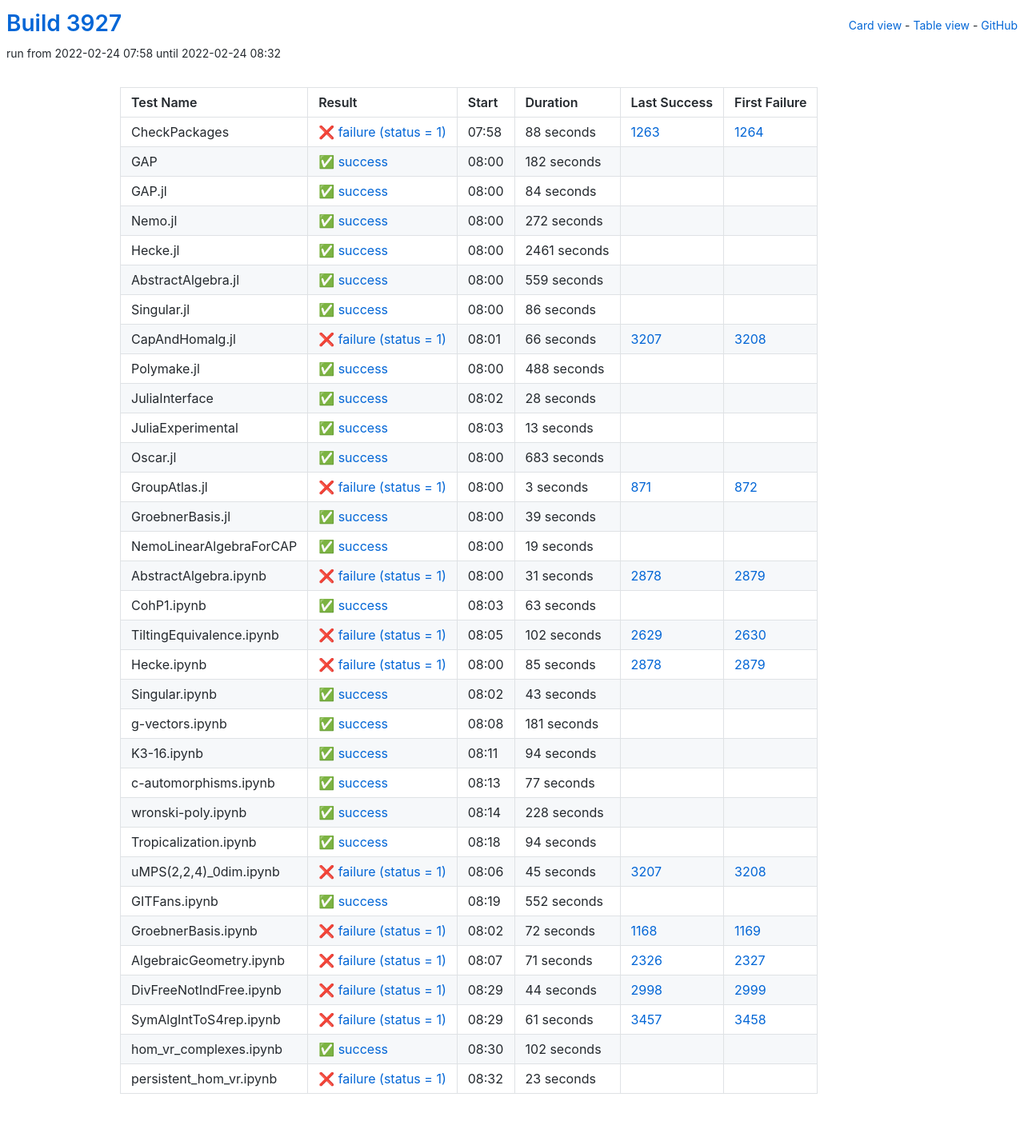
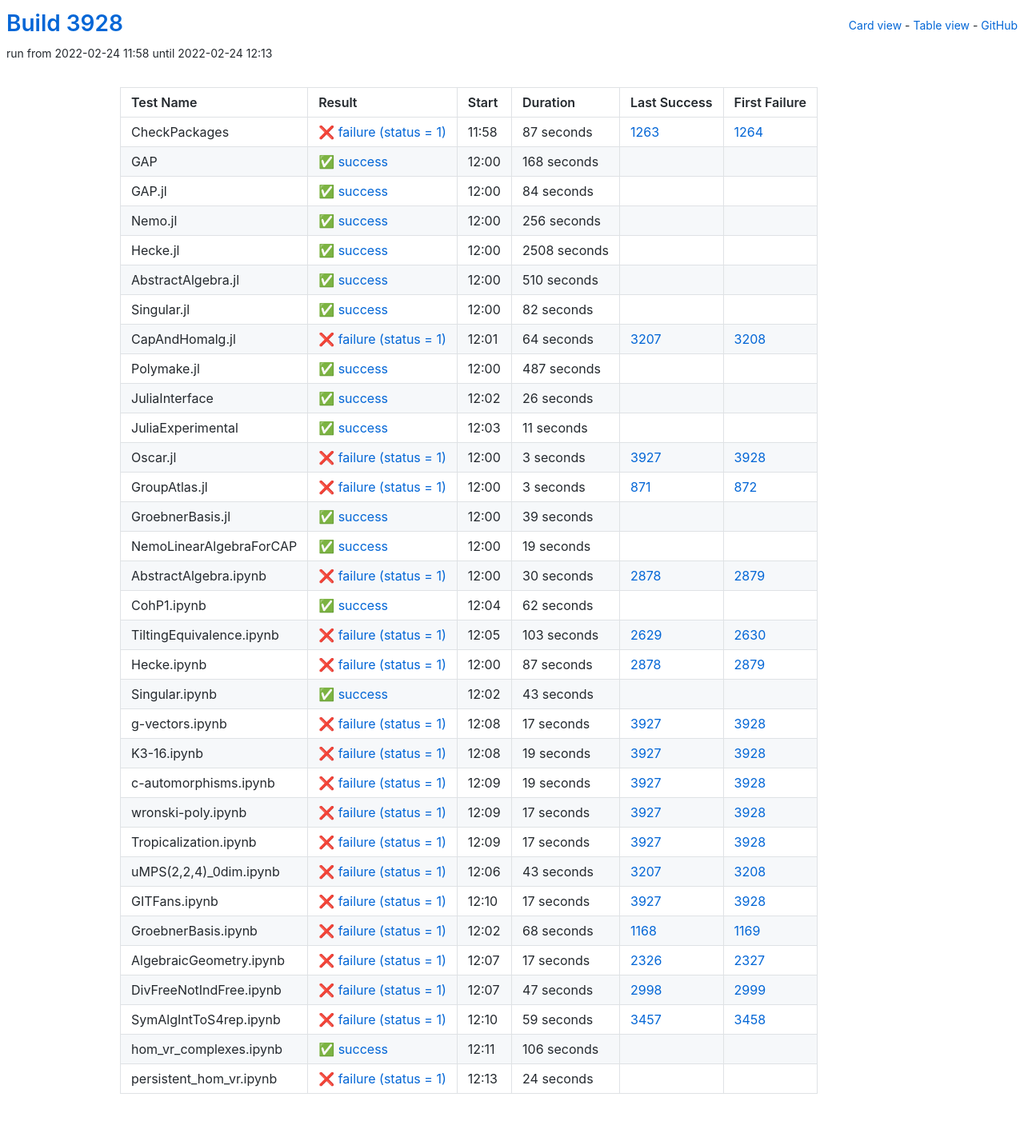
Before and after one commit to oscar-system/oscar-ci-status-stable, a Jekyll site: the page built from table.html, in a window 1280 px wide. Shown: the whole page at 80% size. Built offline with Jekyll 4.4.1, drawn with Linux system fonts in a browser that asks for light colours.

Commit message:
Build #3928

```diff
--- a/_data/ci.yml
+++ b/_data/ci.yml
@@ -1,6 +1,6 @@
 ---
-build: 3927
-build_url: https://oscarci.mathematik.uni-kl.de/job/oscar-stable/3927/
+build: 3928
+build_url: https://oscarci.mathematik.uni-kl.de/job/oscar-stable/3928/
 job: oscar-stable
 organization: oscar-system
 repo: oscar-ci-status-stable
@@ -8,32 +8,32 @@ repourl: https://github.com/oscar-system/oscar-ci-status-stable
 tests:
 - name: CheckPackages
   id: checkpackages
-  log: https://oscarci.mathematik.uni-kl.de/job/oscar-stable/3927/artifact/logs/build-3927/CheckPackages.log
-  start: 2022-02-24 07:58
+  log: https://oscarci.mathematik.uni-kl.de/job/oscar-stable/3928/artifact/logs/build-3928/CheckPackages.log
+  start: 2022-02-24 11:58
   success: false
   exitcode: 1
   status: failure
-  duration: 88
+  duration: 87
   last_success: 1263
   last_success_url: https://oscarci.mathematik.uni-kl.de/job/oscar-stable/1263/
   first_failure: 1264
   first_failure_url: https://oscarci.mathematik.uni-kl.de/job/oscar-stable/1264/
 - name: GAP
   id: gap
-  log: https://oscarci.mathematik.uni-kl.de/job/oscar-stable/3927/artifact/logs/build-3927/GAP.log
-  start: 2022-02-24 08:00
+  log: https://oscarci.mathematik.uni-kl.de/job/oscar-stable/3928/artifact/logs/build-3928/GAP.log
+  start: 2022-02-24 12:00
   success: true
   exitcode: 0
   status: success
-  duration: 182
+  duration: 168
   last_success: false
   last_success_url:
   first_failure: false
   first_failure_url:
 - name: GAP.jl
   id: gap-jl
-  log: https://oscarci.mathematik.uni-kl.de/job/oscar-stable/3927/artifact/logs/build-3927/GAP.jl.log
-  start: 2022-02-24 08:00
+  log: https://oscarci.mathematik.uni-kl.de/job/oscar-stable/3928/artifact/logs/build-3928/GAP.jl.log
+  start: 2022-02-24 12:00
   success: true
   exitcode: 0
   status: success
@@ -44,116 +44,116 @@ tests:
   first_failure_url:
 - name: Nemo.jl
   id: nemo-jl
-  log: https://oscarci.mathematik.uni-kl.de/job/oscar-stable/3927/artifact/logs/build-3927/Nemo.jl.log
-  start: 2022-02-24 08:00
+  log: https://oscarci.mathematik.uni-kl.de/job/oscar-stable/3928/artifact/logs/build-3928/Nemo.jl.log
+  start: 2022-02-24 12:00
   success: true
   exitcode: 0
   status: success
-  duration: 272
+  duration: 256
   last_success: false
   last_success_url:
   first_failure: false
   first_failure_url:
 - name: Hecke.jl
   id: hecke-jl
-  log: https://oscarci.mathematik.uni-kl.de/job/oscar-stable/3927/artifact/logs/build-3927/Hecke.jl.log
-  start: 2022-02-24 08:00
+  log: https://oscarci.mathematik.uni-kl.de/job/oscar-stable/3928/artifact/logs/build-3928/Hecke.jl.log
+  start: 2022-02-24 12:00
   success: true
   exitcode: 0
   status: success
-  duration: 2461
+  duration: 2508
   last_success: false
   last_success_url:
   first_failure: false
   first_failure_url:
 - name: AbstractAlgebra.jl
   id: abstractalgebra-jl
-  log: https://oscarci.mathematik.uni-kl.de/job/oscar-stable/3927/artifact/logs/build-3927/AbstractAlgebra.jl.log
-  start: 2022-02-24 08:00
+  log: https://oscarci.mathematik.uni-kl.de/job/oscar-stable/3928/artifact/logs/build-3928/AbstractAlgebra.jl.log
+  start: 2022-02-24 12:00
   success: true
   exitcode: 0
   status: success
-  duration: 559
+  duration: 510
   last_success: false
   last_success_url:
   first_failure: false
   first_failure_url:
 - name: Singular.jl
   id: singular-jl
-  log: https://oscarci.mathematik.uni-kl.de/job/oscar-stable/3927/artifact/logs/build-3927/Singular.jl.log
-  start: 2022-02-24 08:00
+  log: https://oscarci.mathematik.uni-kl.de/job/oscar-stable/3928/artifact/logs/build-3928/Singular.jl.log
+  start: 2022-02-24 12:00
   success: true
   exitcode: 0
   status: success
-  duration: 86
+  duration: 82
   last_success: false
   last_success_url:
   first_failure: false
   first_failure_url:
 - name: CapAndHomalg.jl
   id: capandhomalg-jl
-  log: https://oscarci.mathematik.uni-kl.de/job/oscar-stable/3927/artifact/logs/build-3927/CapAndHomalg.jl.log
-  start: 2022-02-24 08:01
+  log: https://oscarci.mathematik.uni-kl.de/job/oscar-stable/3928/artifact/logs/build-3928/CapAndHomalg.jl.log
+  start: 2022-02-24 12:01
   success: false
   exitcode: 1
   status: failure
-  duration: 66
+  duration: 64
   last_success: 3207
   last_success_url: https://oscarci.mathematik.uni-kl.de/job/oscar-stable/3207/
   first_failure: 3208
   first_failure_url: https://oscarci.mathematik.uni-kl.de/job/oscar-stable/3208/
 - name: Polymake.jl
   id: polymake-jl
-  log: https://oscarci.mathematik.uni-kl.de/job/oscar-stable/3927/artifact/logs/build-3927/Polymake.jl.log
-  start: 2022-02-24 08:00
+  log: https://oscarci.mathematik.uni-kl.de/job/oscar-stable/3928/artifact/logs/build-3928/Polymake.jl.log
+  start: 2022-02-24 12:00
   success: true
   exitcode: 0
   status: success
-  duration: 488
+  duration: 487
   last_success: false
   last_success_url:
   first_failure: false
   first_failure_url:
 - name: JuliaInterface
   id: juliainterface
-  log: https://oscarci.mathematik.uni-kl.de/job/oscar-stable/3927/artifact/logs/build-3927/JuliaInterface.log
-  start: 2022-02-24 08:02
+  log: https://oscarci.mathematik.uni-kl.de/job/oscar-stable/3928/artifact/logs/build-3928/JuliaInterface.log
+  start: 2022-02-24 12:02
   success: true
   exitcode: 0
   status: success
-  duration: 28
+  duration: 26
   last_success: false
   last_success_url:
   first_failure: false
   first_failure_url:
 - name: JuliaExperimental
   id: juliaexperimental
-  log: https://oscarci.mathematik.uni-kl.de/job/oscar-stable/3927/artifact/logs/build-3927/JuliaExperimental.log
-  start: 2022-02-24 08:03
+  log: https://oscarci.mathematik.uni-kl.de/job/oscar-stable/3928/artifact/logs/build-3928/JuliaExperimental.log
+  start: 2022-02-24 12:03
   success: true
   exitcode: 0
   status: success
-  duration: 13
+  duration: 11
   last_success: false
   last_success_url:
   first_failure: false
   first_failure_url:
 - name: Oscar.jl
   id: oscar-jl
-  log: https://oscarci.mathematik.uni-kl.de/job/oscar-stable/3927/artifact/logs/build-3927/Oscar.jl.log
-  start: 2022-02-24 08:00
-  success: true
-  exitcode: 0
-  status: success
-  duration: 683
-  last_success: false
-  last_success_url:
-  first_failure: false
-  first_failure_url:
+  log: https://oscarci.mathematik.uni-kl.de/job/oscar-stable/3928/artifact/logs/build-3928/Oscar.jl.log
+  start: 2022-02-24 12:00
+  success: false
+  exitcode: 1
+  status: failure
+  duration: 3
+  last_success: 3927
+  last_success_url: https://oscarci.mathematik.uni-kl.de/job/oscar-stable/3927/
+  first_failure: 3928
+  first_failure_url: https://oscarci.mathematik.uni-kl.de/job/oscar-stable/3928/
 - name: GroupAtlas.jl
   id: groupatlas-jl
-  log: https://oscarci.mathematik.uni-kl.de/job/oscar-stable/3927/artifact/logs/build-3927/GroupAtlas.jl.log
-  start: 2022-02-24 08:00
+  log: https://oscarci.mathematik.uni-kl.de/job/oscar-stable/3928/artifact/logs/build-3928/GroupAtlas.jl.log
+  start: 2022-02-24 12:00
   success: false
   exitcode: 1
   status: failure
@@ -164,8 +164,8 @@ tests:
   first_failure_url: https://oscarci.mathematik.uni-kl.de/job/oscar-stable/872/
 - name: GroebnerBasis.jl
   id: groebnerbasis-jl
-  log: https://oscarci.mathematik.uni-kl.de/job/oscar-stable/3927/artifact/logs/build-3927/GroebnerBasis.jl.log
-  start: 2022-02-24 08:00
+  log: https://oscarci.mathematik.uni-kl.de/job/oscar-stable/3928/artifact/logs/build-3928/GroebnerBasis.jl.log
+  start: 2022-02-24 12:00
   success: true
   exitcode: 0
   status: success
@@ -176,8 +176,8 @@ tests:
   first_failure_url:
 - name: NemoLinearAlgebraForCAP
   id: nemolinearalgebraforcap
-  log: https://oscarci.mathematik.uni-kl.de/job/oscar-stable/3927/artifact/logs/build-3927/NemoLinearAlgebraForCAP.log
-  start: 2022-02-24 08:00
+  log: https://oscarci.mathematik.uni-kl.de/job/oscar-stable/3928/artifact/logs/build-3928/NemoLinearAlgebraForCAP.log
+  start: 2022-02-24 12:00
   success: true
   exitcode: 0
   status: success
@@ -188,56 +188,56 @@ tests:
   first_failure_url:
 - name: AbstractAlgebra.ipynb
   id: abstractalgebra-ipynb
-  log: https://oscarci.mathematik.uni-kl.de/job/oscar-stable/3927/artifact/logs/build-3927/AbstractAlgebra.ipynb.log
-  start: 2022-02-24 08:00
+  log: https://oscarci.mathematik.uni-kl.de/job/oscar-stable/3928/artifact/logs/build-3928/AbstractAlgebra.ipynb.log
+  start: 2022-02-24 12:00
   success: false
   exitcode: 1
   status: failure
-  duration: 31
+  duration: 30
   last_success: 2878
   last_success_url: https://oscarci.mathematik.uni-kl.de/job/oscar-stable/2878/
   first_failure: 2879
   first_failure_url: https://oscarci.mathematik.uni-kl.de/job/oscar-stable/2879/
 - name: CohP1.ipynb
   id: cohp1-ipynb
-  log: https://oscarci.mathematik.uni-kl.de/job/oscar-stable/3927/artifact/logs/build-3927/CohP1.ipynb.log
-  start: 2022-02-24 08:03
+  log: https://oscarci.mathematik.uni-kl.de/job/oscar-stable/3928/artifact/logs/build-3928/CohP1.ipynb.log
+  start: 2022-02-24 12:04
   success: true
   exitcode: 0
   status: success
-  duration: 63
+  duration: 62
   last_success: false
   last_success_url:
   first_failure: false
   first_failure_url:
 - name: TiltingEquivalence.ipynb
   id: tiltingequivalence-ipynb
-  log: https://oscarci.mathematik.uni-kl.de/job/oscar-stable/3927/artifact/logs/build-3927/TiltingEquivalence.ipynb.log
-  start: 2022-02-24 08:05
+  log: https://oscarci.mathematik.uni-kl.de/job/oscar-stable/3928/artifact/logs/build-3928/TiltingEquivalence.ipynb.log
+  start: 2022-02-24 12:05
   success: false
   exitcode: 1
   status: failure
-  duration: 102
+  duration: 103
   last_success: 2629
   last_success_url: https://oscarci.mathematik.uni-kl.de/job/oscar-stable/2629/
   first_failure: 2630
   first_failure_url: https://oscarci.mathematik.uni-kl.de/job/oscar-stable/2630/
 - name: Hecke.ipynb
   id: hecke-ipynb
-  log: https://oscarci.mathematik.uni-kl.de/job/oscar-stable/3927/artifact/logs/build-3927/Hecke.ipynb.log
-  start: 2022-02-24 08:00
+  log: https://oscarci.mathematik.uni-kl.de/job/oscar-stable/3928/artifact/logs/build-3928/Hecke.ipynb.log
+  start: 2022-02-24 12:00
   success: false
   exitcode: 1
   status: failure
-  duration: 85
+  duration: 87
   last_success: 2878
   last_success_url: https://oscarci.mathematik.uni-kl.de/job/oscar-stable/2878/
   first_failure: 2879
   first_failure_url: https://oscarci.mathematik.uni-kl.de/job/oscar-stable/2879/
 - name: Singular.ipynb
   id: singular-ipynb
-  log: https://oscarci.mathematik.uni-kl.de/job/oscar-stable/3927/artifact/logs/build-3927/Singular.ipynb.log
-  start: 2022-02-24 08:02
+  log: https://oscarci.mathematik.uni-kl.de/job/oscar-stable/3928/artifact/logs/build-3928/Singular.ipynb.log
+  start: 2022-02-24 12:02
   success: true
   exitcode: 0
   status: success
@@ -248,156 +248,156 @@ tests:
   first_failure_url:
 - name: g-vectors.ipynb
   id: g-vectors-ipynb
-  log: https://oscarci.mathematik.uni-kl.de/job/oscar-stable/3927/artifact/logs/build-3927/g-vectors.ipynb.log
-  start: 2022-02-24 08:08
-  success: true
-  exitcode: 0
-  status: success
-  duration: 181
-  last_success: false
-  last_success_url:
-  first_failure: false
-  first_failure_url:
-- name: K3-16.ipynb
-  id: k3-16-ipynb
-  log: https://oscarci.mathematik.uni-kl.de/job/oscar-stable/3927/artifact/logs/build-3927/K3-16.ipynb.log
-  start: 2022-02-24 08:11
-  success: true
-  exitcode: 0
-  status: success
-  duration: 94
-  last_success: false
-  last_success_url:
-  first_failure: false
-  first_failure_url:
-- name: c-automorphisms.ipynb
-  id: c-automorphisms-ipynb
-  log: https://oscarci.mathematik.uni-kl.de/job/oscar-stable/3927/artifact/logs/build-3927/c-automorphisms.ipynb.log
-  start: 2022-02-24 08:13
-  success: true
-  exitcode: 0
-  status: success
-  duration: 77
-  last_success: false
-  last_success_url:
-  first_failure: false
-  first_failure_url:
-- name: wronski-poly.ipynb
-  id: wronski-poly-ipynb
-  log: https://oscarci.mathematik.uni-kl.de/job/oscar-stable/3927/artifact/logs/build-3927/wronski-poly.ipynb.log
-  start: 2022-02-24 08:14
-  success: true
-  exitcode: 0
-  status: success
-  duration: 228
-  last_success: false
-  last_success_url:
-  first_failure: false
-  first_failure_url:
-- name: Tropicalization.ipynb
-  id: tropicalization-ipynb
-  log: https://oscarci.mathematik.uni-kl.de/job/oscar-stable/3927/artifact/logs/build-3927/Tropicalization.ipynb.log
-  start: 2022-02-24 08:18
-  success: true
-  exitcode: 0
-  status: success
-  duration: 94
-  last_success: false
-  last_success_url:
-  first_failure: false
-  first_failure_url:
-- name: uMPS(2,2,4)_0dim.ipynb
-  id: umps-2-2-4-0dim-ipynb
-  log: https://oscarci.mathematik.uni-kl.de/job/oscar-stable/3927/artifact/logs/build-3927/uMPS-2-2-4-_0dim.ipynb.log
-  start: 2022-02-24 08:06
+  log: https://oscarci.mathematik.uni-kl.de/job/oscar-stable/3928/artifact/logs/build-3928/g-vectors.ipynb.log
+  start: 2022-02-24 12:08
   success: false
   exitcode: 1
   status: failure
-  duration: 45
+  duration: 17
+  last_success: 3927
+  last_success_url: https://oscarci.mathematik.uni-kl.de/job/oscar-stable/3927/
+  first_failure: 3928
+  first_failure_url: https://oscarci.mathematik.uni-kl.de/job/oscar-stable/3928/
+- name: K3-16.ipynb
+  id: k3-16-ipynb
+  log: https://oscarci.mathematik.uni-kl.de/job/oscar-stable/3928/artifact/logs/build-3928/K3-16.ipynb.log
+  start: 2022-02-24 12:08
+  success: false
+  exitcode: 1
+  status: failure
+  duration: 19
+  last_success: 3927
+  last_success_url: https://oscarci.mathematik.uni-kl.de/job/oscar-stable/3927/
+  first_failure: 3928
+  first_failure_url: https://oscarci.mathematik.uni-kl.de/job/oscar-stable/3928/
+- name: c-automorphisms.ipynb
+  id: c-automorphisms-ipynb
+  log: https://oscarci.mathematik.uni-kl.de/job/oscar-stable/3928/artifact/logs/build-3928/c-automorphisms.ipynb.log
+  start: 2022-02-24 12:09
+  success: false
+  exitcode: 1
+  status: failure
+  duration: 19
+  last_success: 3927
+  last_success_url: https://oscarci.mathematik.uni-kl.de/job/oscar-stable/3927/
+  first_failure: 3928
+  first_failure_url: https://oscarci.mathematik.uni-kl.de/job/oscar-stable/3928/
+- name: wronski-poly.ipynb
+  id: wronski-poly-ipynb
+  log: https://oscarci.mathematik.uni-kl.de/job/oscar-stable/3928/artifact/logs/build-3928/wronski-poly.ipynb.log
+  start: 2022-02-24 12:09
+  success: false
+  exitcode: 1
+  status: failure
+  duration: 17
+  last_success: 3927
+  last_success_url: https://oscarci.mathematik.uni-kl.de/job/oscar-stable/3927/
+  first_failure: 3928
+  first_failure_url: https://oscarci.mathematik.uni-kl.de/job/oscar-stable/3928/
+- name: Tropicalization.ipynb
+  id: tropicalization-ipynb
+  log: https://oscarci.mathematik.uni-kl.de/job/oscar-stable/3928/artifact/logs/build-3928/Tropicalization.ipynb.log
+  start: 2022-02-24 12:09
+  success: false
+  exitcode: 1
+  status: failure
+  duration: 17
+  last_success: 3927
+  last_success_url: https://oscarci.mathematik.uni-kl.de/job/oscar-stable/3927/
+  first_failure: 3928
+  first_failure_url: https://oscarci.mathematik.uni-kl.de/job/oscar-stable/3928/
+- name: uMPS(2,2,4)_0dim.ipynb
+  id: umps-2-2-4-0dim-ipynb
+  log: https://oscarci.mathematik.uni-kl.de/job/oscar-stable/3928/artifact/logs/build-3928/uMPS-2-2-4-_0dim.ipynb.log
+  start: 2022-02-24 12:06
+  success: false
+  exitcode: 1
+  status: failure
+  duration: 43
   last_success: 3207
   last_success_url: https://oscarci.mathematik.uni-kl.de/job/oscar-stable/3207/
   first_failure: 3208
   first_failure_url: https://oscarci.mathematik.uni-kl.de/job/oscar-stable/3208/
 - name: GITFans.ipynb
   id: gitfans-ipynb
-  log: https://oscarci.mathematik.uni-kl.de/job/oscar-stable/3927/artifact/logs/build-3927/GITFans.ipynb.log
-  start: 2022-02-24 08:19
-  success: true
-  exitcode: 0
-  status: success
-  duration: 552
-  last_success: false
-  last_success_url:
-  first_failure: false
-  first_failure_url:
-- name: GroebnerBasis.ipynb
-  id: groebnerbasis-ipynb
-  log: https://oscarci.mathematik.uni-kl.de/job/oscar-stable/3927/artifact/logs/build-3927/GroebnerBasis.ipynb.log
-  start: 2022-02-24 08:02
+  log: https://oscarci.mathematik.uni-kl.de/job/oscar-stable/3928/artifact/logs/build-3928/GITFans.ipynb.log
+  start: 2022-02-24 12:10
   success: false
   exitcode: 1
   status: failure
-  duration: 72
+  duration: 17
+  last_success: 3927
+  last_success_url: https://oscarci.mathematik.uni-kl.de/job/oscar-stable/3927/
+  first_failure: 3928
+  first_failure_url: https://oscarci.mathematik.uni-kl.de/job/oscar-stable/3928/
+- name: GroebnerBasis.ipynb
+  id: groebnerbasis-ipynb
+  log: https://oscarci.mathematik.uni-kl.de/job/oscar-stable/3928/artifact/logs/build-3928/GroebnerBasis.ipynb.log
+  start: 2022-02-24 12:02
+  success: false
+  exitcode: 1
+  status: failure
+  duration: 68
   last_success: 1168
   last_success_url: https://oscarci.mathematik.uni-kl.de/job/oscar-stable/1168/
   first_failure: 1169
   first_failure_url: https://oscarci.mathematik.uni-kl.de/job/oscar-stable/1169/
 - name: AlgebraicGeometry.ipynb
   id: algebraicgeometry-ipynb
-  log: https://oscarci.mathematik.uni-kl.de/job/oscar-stable/3927/artifact/logs/build-3927/AlgebraicGeometry.ipynb.log
-  start: 2022-02-24 08:07
+  log: https://oscarci.mathematik.uni-kl.de/job/oscar-stable/3928/artifact/logs/build-3928/AlgebraicGeometry.ipynb.log
+  start: 2022-02-24 12:07
   success: false
   exitcode: 1
   status: failure
-  duration: 71
+  duration: 17
   last_success: 2326
   last_success_url: https://oscarci.mathematik.uni-kl.de/job/oscar-stable/2326/
   first_failure: 2327
   first_failure_url: https://oscarci.mathematik.uni-kl.de/job/oscar-stable/2327/
 - name: DivFreeNotIndFree.ipynb
   id: divfreenotindfree-ipynb
-  log: https://oscarci.mathematik.uni-kl.de/job/oscar-stable/3927/artifact/logs/build-3927/DivFreeNotIndFree.ipynb.log
-  start: 2022-02-24 08:29
+  log: https://oscarci.mathematik.uni-kl.de/job/oscar-stable/3928/artifact/logs/build-3928/DivFreeNotIndFree.ipynb.log
+  start: 2022-02-24 12:07
   success: false
   exitcode: 1
   status: failure
-  duration: 44
+  duration: 47
   last_success: 2998
   last_success_url: https://oscarci.mathematik.uni-kl.de/job/oscar-stable/2998/
   first_failure: 2999
   first_failure_url: https://oscarci.mathematik.uni-kl.de/job/oscar-stable/2999/
 - name: SymAlgIntToS4rep.ipynb
   id: symalginttos4rep-ipynb
-  log: https://oscarci.mathematik.uni-kl.de/job/oscar-stable/3927/artifact/logs/build-3927/SymAlgIntToS4rep.ipynb.log
-  start: 2022-02-24 08:29
+  log: https://oscarci.mathematik.uni-kl.de/job/oscar-stable/3928/artifact/logs/build-3928/SymAlgIntToS4rep.ipynb.log
+  start: 2022-02-24 12:10
   success: false
   exitcode: 1
   status: failure
-  duration: 61
+  duration: 59
   last_success: 3457
   last_success_url: https://oscarci.mathematik.uni-kl.de/job/oscar-stable/3457/
   first_failure: 3458
   first_failure_url: https://oscarci.mathematik.uni-kl.de/job/oscar-stable/3458/
 - name: hom_vr_complexes.ipynb
   id: hom-vr-complexes-ipynb
-  log: https://oscarci.mathematik.uni-kl.de/job/oscar-stable/3927/artifact/logs/build-3927/hom_vr_complexes.ipynb.log
-  start: 2022-02-24 08:30
+  log: https://oscarci.mathematik.uni-kl.de/job/oscar-stable/3928/artifact/logs/build-3928/hom_vr_complexes.ipynb.log
+  start: 2022-02-24 12:11
   success: true
   exitcode: 0
   status: success
-  duration: 102
+  duration: 106
   last_success: false
   last_success_url:
   first_failure: false
   first_failure_url:
 - name: persistent_hom_vr.ipynb
   id: persistent-hom-vr-ipynb
-  log: https://oscarci.mathematik.uni-kl.de/job/oscar-stable/3927/artifact/logs/build-3927/persistent_hom_vr.ipynb.log
-  start: 2022-02-24 08:32
+  log: https://oscarci.mathematik.uni-kl.de/job/oscar-stable/3928/artifact/logs/build-3928/persistent_hom_vr.ipynb.log
+  start: 2022-02-24 12:13
   success: false
   exitcode: 1
   status: failure
-  duration: 23
+  duration: 24
   last_success: false
   last_success_url:
   first_failure: false
```
Also changed, not shown: README.md.
